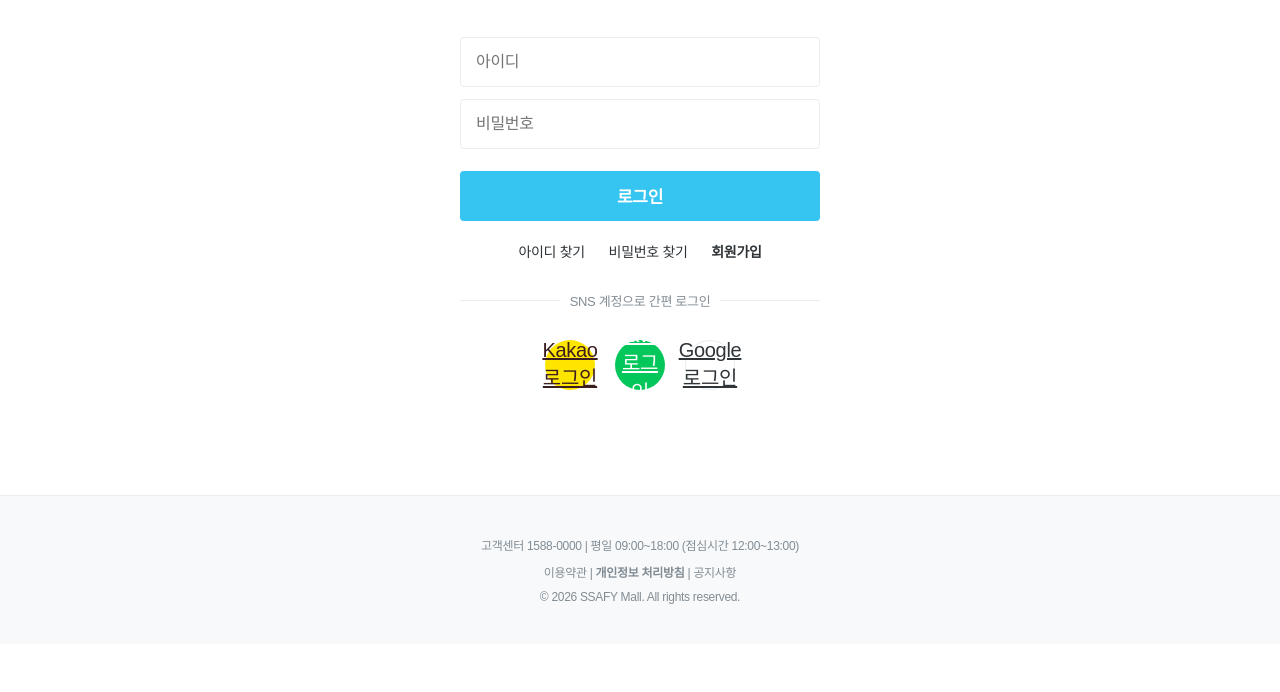
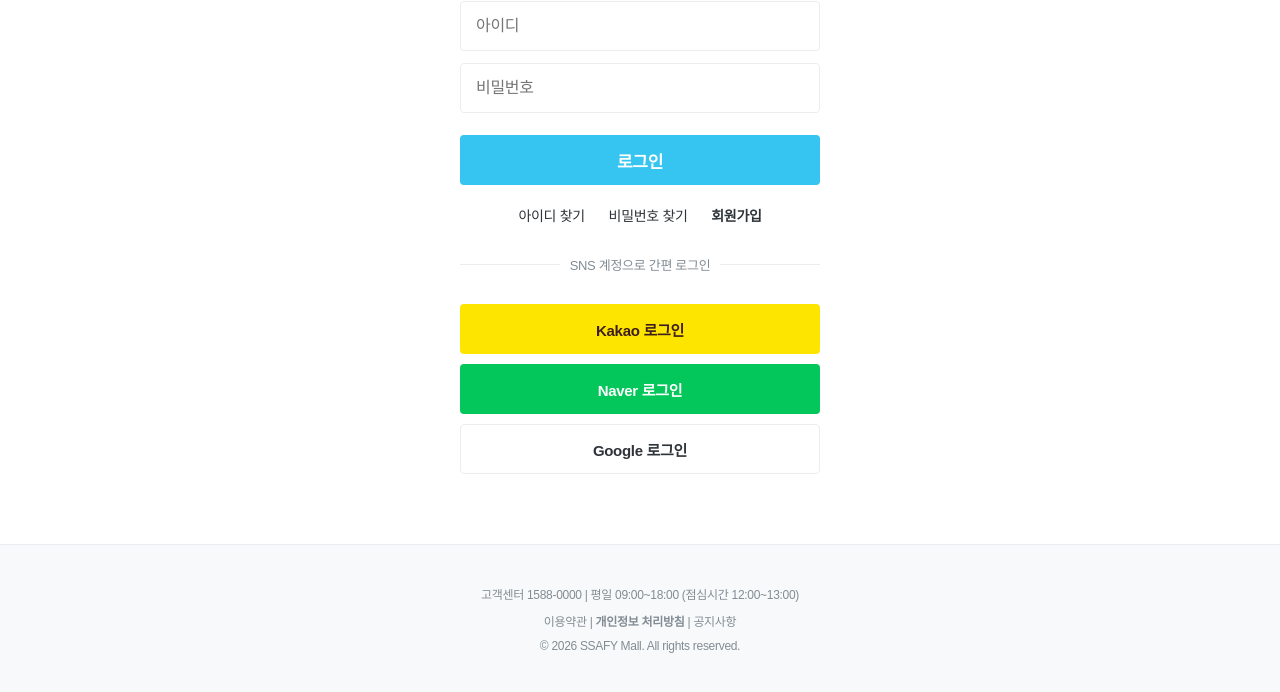
Before and after one commit to Kyungdeok-Koo/online-shop-Render-, a website: page public/login.html in a window 1280 px wide. Shown: the part 156-848 px from the top of the page. Before the commit the page ends 800 px from the top, so only its background shows below. Drawn offline with Linux system fonts and the light colour scheme; a web font is replaced by a local one.

Commit message:
넓어진 소셜 로그인 버튼 디자인이 포함

```diff
--- a/public/style.css
+++ b/public/style.css
@@ -1,3 +1,4 @@
+/* 오늘의집 폰트 (Pretendard) 불러오기 */
 @import url("https://cdn.jsdelivr.net/gh/orioncactus/pretendard@v1.3.9/dist/web/static/pretendard.min.css");
 
 :root {
@@ -5,7 +6,7 @@
     --primary-hover: #00B0DF;
     --primary-light: #EAF8FC;
     --bg-main: #FFFFFF;          /* 순백색 배경 */
-    --bg-faint: #F7F9FA;         /* 아주 연한 회색 (구분용) */
+    --bg-faint: #F7F9FA;         /* 아주 연한 회색 (푸터용) */
     --text-main: #2F3438;        /* 먹색 */
     --text-sub: #828C94;         /* 회색 */
     --text-placeholder: #DBDBDB;
@@ -29,7 +30,7 @@
     min-height: 100vh;
 }
 
-/* 1. 레이아웃: 중앙 집중형 */
+/* 중앙 집중형 레이아웃 */
 .container {
     flex: 1;
     display: flex;
@@ -41,11 +42,11 @@
 
 .login-card {
     width: 100%;
-    max-width: 360px; /* 오늘의집은 로그인이 꽤 슬림합니다 */
+    max-width: 360px;
     text-align: center;
 }
 
-/* 2. 브랜드 로고 & 슬로건 */
+/* 브랜드 로고 & 슬로건 */
 .brand-logo {
     color: var(--primary);
     font-size: 42px;
@@ -60,7 +61,7 @@
     font-weight: 500;
 }
 
-/* 3. 입력창 디테일 */
+/* 입력창 디테일 */
 .form-group { margin-bottom: 12px; position: relative; }
 input {
     width: 100%;
@@ -77,7 +78,7 @@
     box-shadow: 0 0 0 3px rgba(53, 197, 240, 0.1);
 }
 
-/* 4. 버튼 시스템 */
+/* 공통 버튼 시스템 */
 .btn {
     width: 100%;
     height: 50px;
@@ -87,11 +88,14 @@
     border: none;
     cursor: pointer;
     transition: background 0.2s;
+    display: inline-flex;
+    align-items: center;
+    justify-content: center;
 }
 .btn-primary { background-color: var(--primary); color: white; margin-top: 10px; }
 .btn-primary:hover { background-color: var(--primary-hover); }
 
-/* 5. 구분선 (소셜 로그인용) */
+/* 구분선 (소셜 로그인용) */
 .divider {
     margin: 30px 0;
     display: flex;
@@ -107,19 +111,32 @@
 }
 .divider span { padding: 0 10px; }
 
-/* 6. 소셜 로그인 버튼들 (디자인용) */
-.sns-group { display: flex; justify-content: center; gap: 20px; margin-bottom: 30px; }
+/* 소셜 로그인 버튼들 (넓은 텍스트형 디자인) */
+.sns-group {
+    display: flex;
+    flex-direction: column;
+    gap: 10px;
+    margin-bottom: 30px;
+}
 .sns-btn {
-    width: 50px; height: 50px;
-    border-radius: 50%;
-    display: flex; align-items: center; justify-content: center;
-    cursor: pointer; font-size: 20px;
+    width: 100%;
+    height: 50px;
+    border-radius: 4px;
+    display: flex;
+    align-items: center;
+    justify-content: center;
+    cursor: pointer;
+    font-size: 15px;
+    font-weight: 600;
+    text-decoration: none;
+    transition: opacity 0.2s;
 }
+.sns-btn:hover { opacity: 0.9; }
 .sns-kakao { background-color: #FEE500; color: #3C1E1E; }
 .sns-naver { background-color: #03C75A; color: white; }
-.sns-google { border: 1px solid var(--border-color); color: var(--text-main); }
+.sns-google { border: 1px solid var(--border-color); color: var(--text-main); background-color: white; }
 
-/* 7. 하단 링크 (회원가입/찾기) */
+/* 하단 링크 (회원가입/찾기) */
 .footer-links {
     margin-top: 20px;
     font-size: 14px;
@@ -128,7 +145,7 @@
 .footer-links span { cursor: pointer; text-decoration: none; margin: 0 10px; }
 .footer-links span:hover { text-decoration: underline; color: var(--primary); }
 
-/* 8. 모달창 (깔끔한 오늘의집 스타일) */
+/* 모달창 (깔끔한 오늘의집 스타일) */
 .modal-overlay {
     display: none; position: fixed; top:0; left:0; width:100%; height:100%;
     background: rgba(0,0,0,0.4); z-index: 2000; justify-content: center; align-items: center;
```
